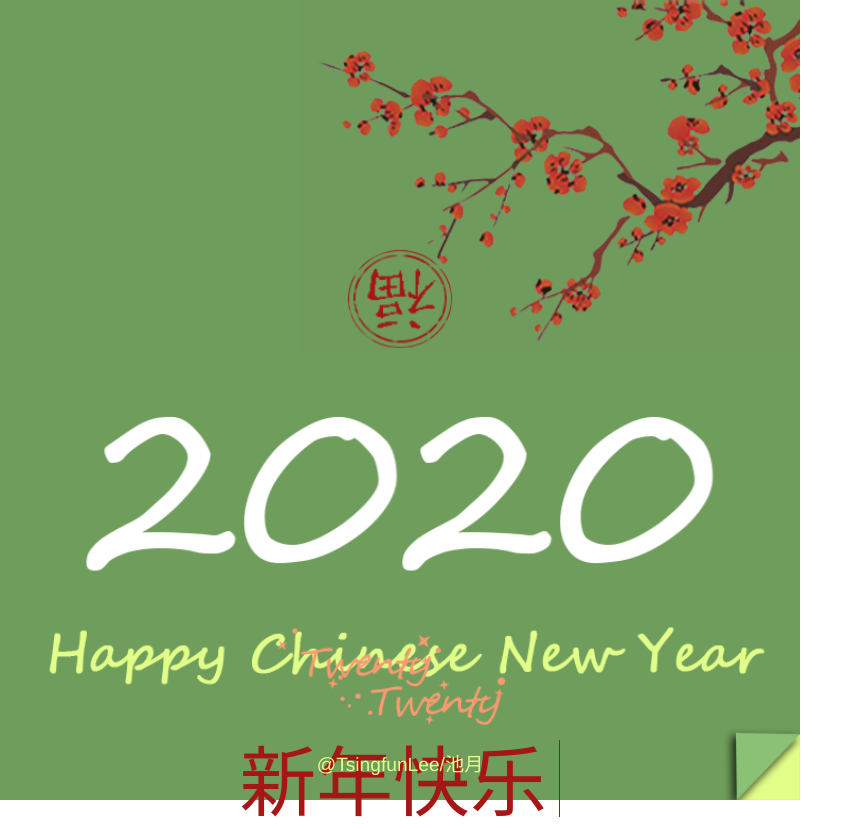
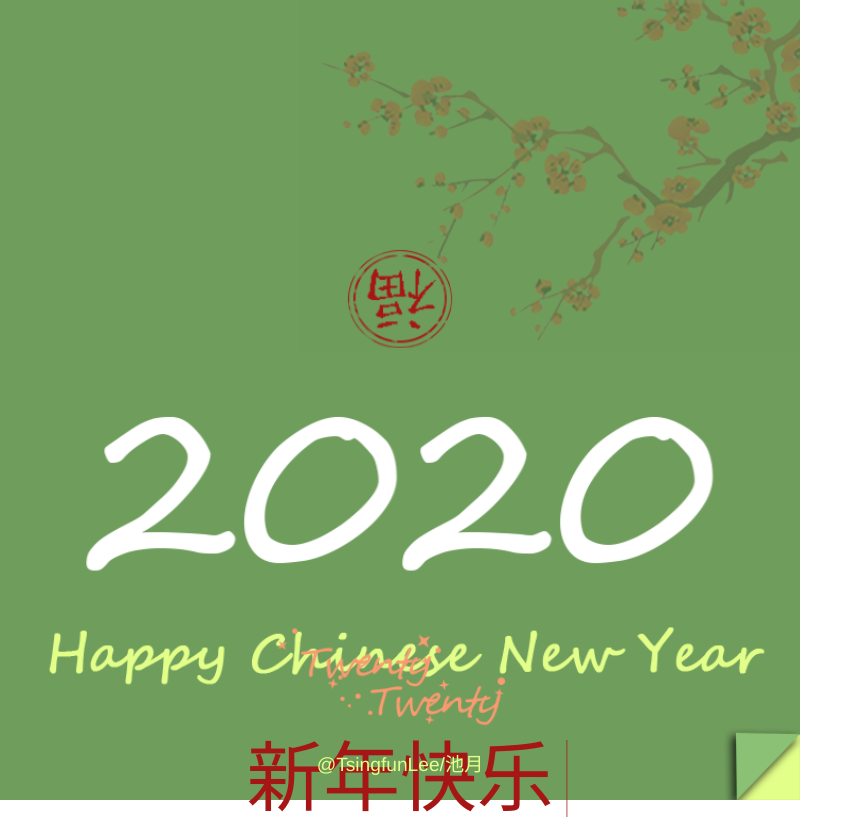
Before and after one commit to TsingfunLee/HappyNewYearCard, a Vue app: page / in a window 1280 px wide. Shown: the whole page, without its empty margins (0-863 px from the left). Built offline with nearby package versions, Linux system fonts and the light colour scheme.

Commit message:
animation complete

```diff
--- a/src/components/index.vue
+++ b/src/components/index.vue
@@ -8,7 +8,9 @@
       <div class="zero num bg-img"></div>
     </div>
     <div class="bg-img happy"></div>
-    <div class="type-text">新年快乐</div>
+    <div class="type-text">
+      <span>新年快乐</span>
+    </div>
     <div class="bg-img bottom"></div>
     <a href="https://github.com/TsingfunLee" class="link">@TsingfunLee/池月</a>
   </div>
@@ -41,7 +43,7 @@ export default {
     position: absolute;
     top: 0;
     right: 0;
-    animation: twinkle 5s ease-in 3s alternate infinite both;
+    animation: twinkle 8s ease-in 3s alternate infinite both;
   }
   &::after {
     content: "";
@@ -101,15 +103,26 @@ export default {
     font-size: 0.72rem;
     line-height: 1;
     margin-top: 0.44rem;
-    text-align: center;
+    width: 4em;
+    position: relative;
+    white-space: nowrap;
+    left: 50%;
+    transform: translateX(-50%);
+    span{
+      white-space: nowrap;
+      overflow: hidden;
+      display: inline-block;
+      animation: typing 2s steps(1) 4.8s both;
+    }
     &::after {
       content: "";
       display: inline-block;
       width: 1px;
       height: 0.72rem;
       background-color: #a71616;
-      vertical-align: text-top;
+      vertical-align: top;
       margin-left: 0.12rem;
+      animation: cursor 0.4s linear 4.8s both infinite;
     }
   }
   .bottom {
@@ -135,11 +148,14 @@ export default {
 }
 
 @keyframes twinkle {
-  from {
+  0% {
     opacity: 0;
   }
-  to {
-    opacity: 1;
+  30%{
+    opacity: 0;
+  }
+  80% {
+    opacity: 0.75;
   }
 }
 
@@ -167,4 +183,29 @@ export default {
     transform: translateY(0);
   }
 }
+@keyframes cursor {
+  from{
+    opacity: 0;
+  }
+  to{
+    opacity: 1;
+  }
+}
+@keyframes typing {
+  0%{
+    width: 0;
+  }
+  25%{
+    width: 1em;
+  }
+  50%{
+    width: 2em;
+  }
+  75%{
+    width: 3em;
+  }
+  100%{
+    width: 4em;
+  }
+}
 </style>
```
